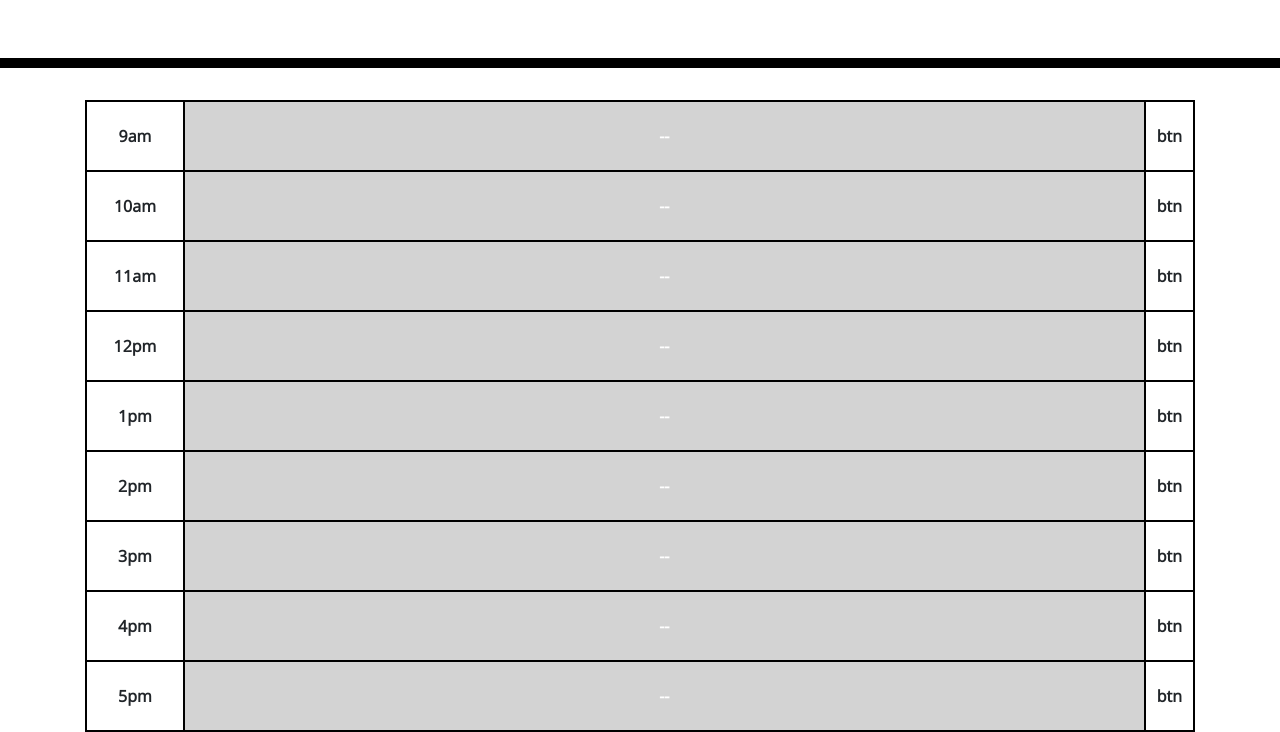
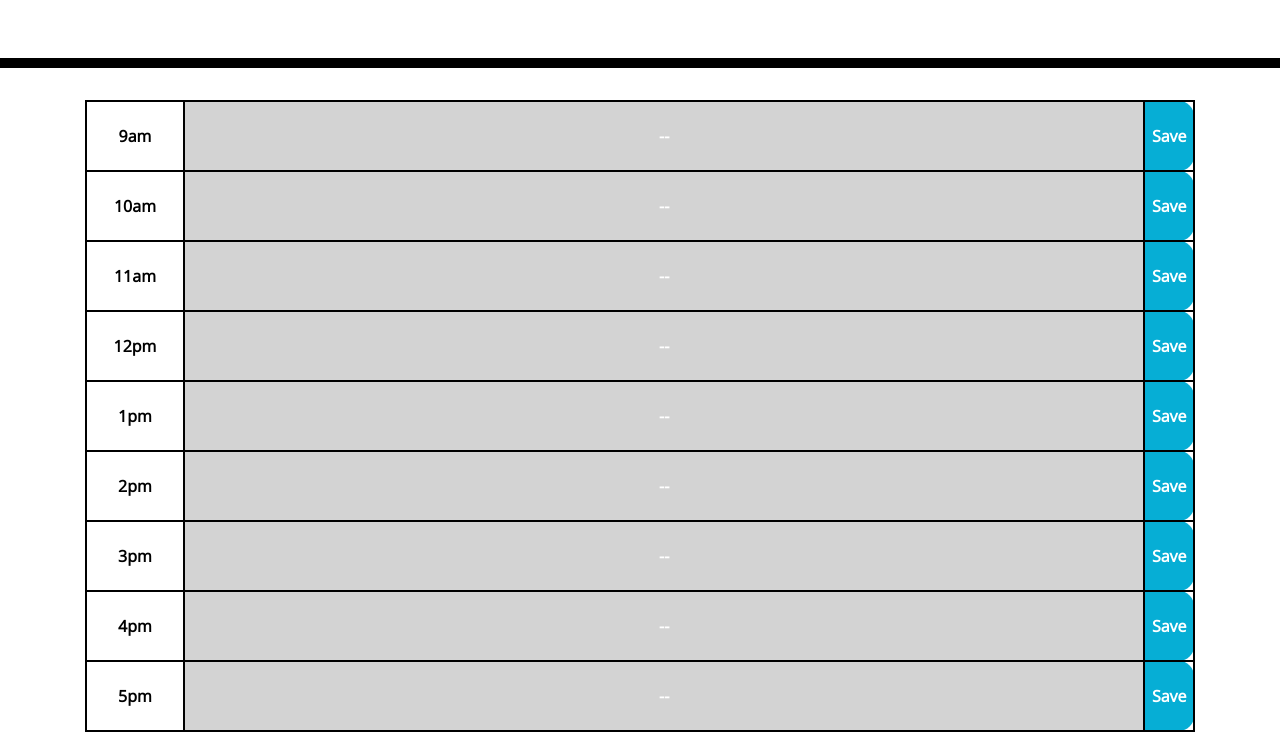
Before and after one commit to Aort69/Workday-Scheduler, a plain HTML site: page index.html in a window 1280 px wide. Shown: the part 236-968 px from the top of the page. Drawn offline with nearby package versions, Linux system fonts and the light colour scheme.

```diff
--- a/assets/js/script.js
+++ b/assets/js/script.js
@@ -56,67 +56,18 @@ function timedColor() {
     else if (hour < currentHour) {
       timeBlocks[i].classList.add("past");
     }
-
-    console.log(currentHour);
   }
 }
-timedColor();
-//   var tc = new Date();
-// var hourCompare = tc.getHours();
-// if (hourCompare <= 9 && hourCompare >= 10) {
-//   //day time
-//   $('.time').css("background-color", "red");
-// } else {
-//   //night time
-//   $('.time').css("background-color", "green");
-// }
-// if (hourCompare <= 10 && hourCompare >= 11) {
-//   //day time
-//   $('.time').css("background-color", "red");
-// } else {
-//   //night time
-//   $('.time').css("background-color", "green");
-// }
-// if (hourCompare <= 11 && hourCompare >= 12) {
-//   //day time
-//   $('.time').css("background-color", "red");
-// } else {
-//   //night time
-//   $('.time').css("background-color", "green");
-// }
-// if (hourCompare <= 12 && hourCompare >= 13) {
-//   //day time
-//   $('.time').css("background-color", "red");
-// } else {
-//   //night time
-//   $('.time').css("background-color", "green");
-// }
-// if (hourCompare <= 13 && hourCompare >= 14) {
-//   //day time
-//   $('.time').css("background-color", "red");
-// } else {
-//   //night time
-//   $('.time').css("background-color", "green");
-// }
-// if (hourCompare <= 14 && hourCompare >= 15) {
-//   //day time
-//   $('.time').css("background-color", "red");
-// } else {
-//   //night time
-//   $('.time').css("background-color", "green");
-// }
-// if (hourCompare <= 15 && hourCompare >= 16) {
-//   //day time
-//   $('.time').css("background-color", "red");
-// } else {
-//   //night time
-//   $('.time').css("background-color", "green");
-// }
-// if (hourCompare <= 16 && hourCompare >= 17) {
-//   //day time
-//   $('.time').css("background-color", "red");
-// }
-// }
+
+// click function
+$( ".saveBtn" ).click(function() {
+  var userInput = $(this).siblings('.colorMe').text().trim()
+  console.log(userInput)
+});
+
+
+
+
 
 timedColor();
 showDate();
--- a/index.html
+++ b/index.html
@@ -45,127 +45,115 @@
         th {
           text-align: center;
         }
-        .time {
-          text-align: left;
-        }
       </style>
       <table class="schedule">
         <tr>
-          <th width="100" height="70">9am</th>
+          <th width="100" height="70" class="hour">9am</th>
           <th
             class="colorMe"
             data-time="9"
             width="1000"
             contenteditable="true"
-            id="time1"
           >
             --
           </th>
-          <th width="50" id="btn">btn</th>
+          <th width="50" class="saveBtn" class="btn">Save</th>
         </tr>
         <tr>
-          <th width="100" height="70">10am</th>
+          <th width="100" height="70" class="hour">10am</th>
           <th
             class="colorMe"
             data-time="10"
             width="1000"
             contenteditable="true"
-            id="time2"
           >
             --
           </th>
-          <th width="50" id="btn">btn</th>
+          <th width="50" class="saveBtn" class="btn">Save</th>
         </tr>
         <tr>
-          <th width="100" height="70">11am</th>
+          <th width="100" height="70" class="hour">11am</th>
           <th
             class="colorMe"
             data-time="11"
             width="1000"
             contenteditable="true"
-            id="time3"
           >
             --
           </th>
-          <th width="50" id="btn">btn</th>
+          <th width="50" class="saveBtn" class="btn">Save</th>
         </tr>
         <tr>
-          <th width="100" height="70">12pm</th>
+          <th width="100" height="70" class="hour">12pm</th>
           <th
             class="colorMe"
             data-time="12"
             width="1000"
             contenteditable="true"
-            id="time4"
           >
             --
           </th>
-          <th width="50" id="btn">btn</th>
+          <th width="50" class="saveBtn" class="btn">Save</th>
         </tr>
         <tr>
-          <th width="100" height="70">1pm</th>
+          <th width="100" height="70" class="hour">1pm</th>
           <th
             class="colorMe"
             data-time="13"
             width="1000"
             contenteditable="true"
-            id="time5"
           >
             --
           </th>
-          <th width="50" id="btn">btn</th>
+          <th width="50" class="saveBtn" class="btn">Save</th>
         </tr>
         <tr>
-          <th width="100" height="70">2pm</th>
+          <th width="100" height="70" class="hour">2pm</th>
           <th
             class="colorMe"
             data-time="14"
             width="1000"
             contenteditable="true"
-            id="time6"
           >
             --
           </th>
-          <th width="50" id="btn">btn</th>
+          <th width="50" class="saveBtn" class="btn">Save</th>
         </tr>
         <tr>
-          <th width="100" height="70">3pm</th>
+          <th width="100" height="70" class="hour">3pm</th>
           <th
             class="colorMe"
             data-time="15"
             width="1000"
             contenteditable="true"
-            id="time7"
           >
             --
           </th>
-          <th width="50" id="btn">btn</th>
+          <th width="50" class="saveBtn" class="btn">Save</th>
         </tr>
         <tr>
-          <th width="100" height="70">4pm</th>
+          <th width="100" height="70" class="hour">4pm</th>
           <th
             class="colorMe"
             data-time="16"
             width="1000"
             contenteditable="true"
-            id="time8"
           >
             --
           </th>
-          <th width="50" id="btn">btn</th>
+          <th width="50" class="saveBtn" class="btn">Save</th>
         </tr>
         <tr>
-          <th width="100" height="70">5pm</th>
+          <th width="100" height="70" class="hour">5pm</th>
           <th
             class="colorMe"
             data-time="17"
             width="1000"
             contenteditable="true"
-            id="time9"
           >
             --
           </th>
-          <th width="50" id="btn">btn</th>
+          <th width="50" class="saveBtn" class="btn">Save</th>
         </tr>
       </table>
     </div>
```
